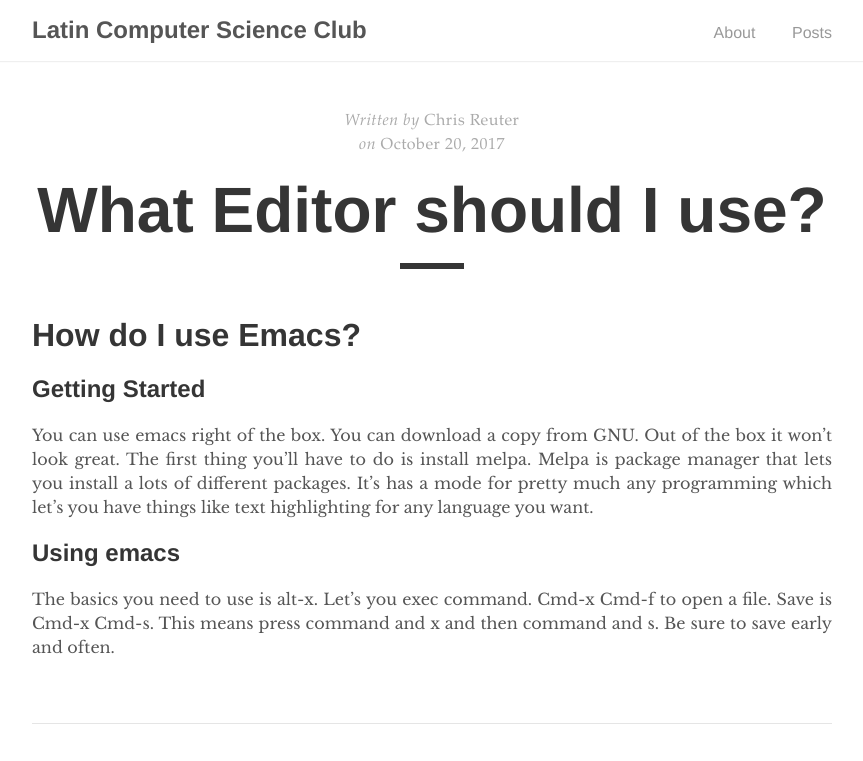
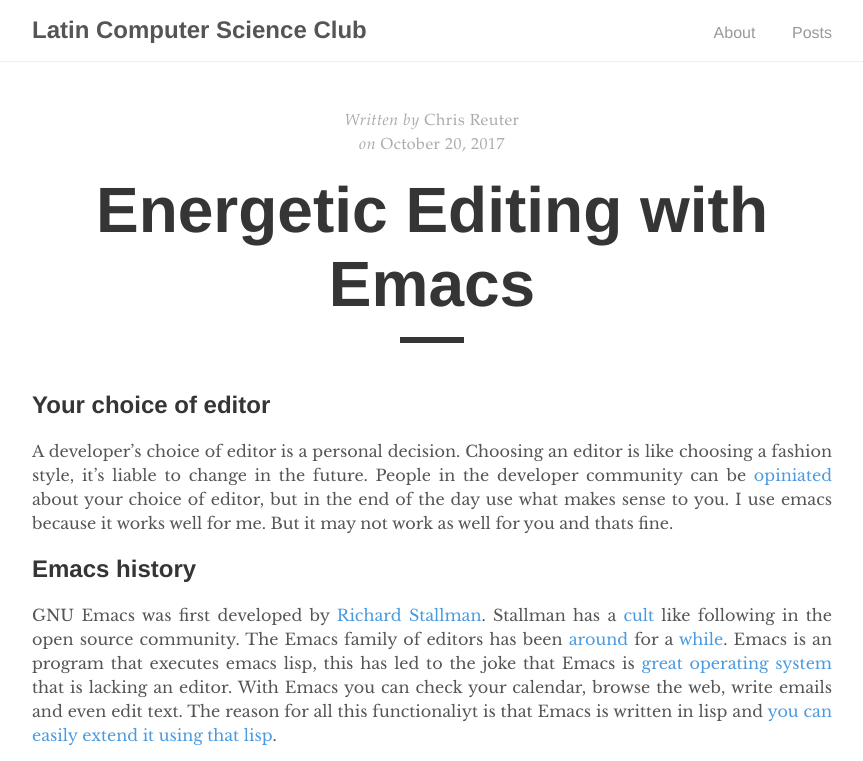
Before and after one commit to A-Vadali/Cs_Club, a Jekyll site: the page built from _posts/2017-10-20-editors.md, in a window 1280 px wide and 1400 px high. Shown: the top 761 px of the window, without its empty margins (208-1071 px from the left). Built offline with Jekyll 4.4.1, drawn with Linux system fonts in a browser that asks for light colours; some of the changed text lies outside the part shown.

Commit message:
started working on emacs article

```diff
--- a/_posts/2017-10-20-editors.md
+++ b/_posts/2017-10-20-editors.md
@@ -1,16 +1,40 @@
 ---
 layout: post
-title: "What Editor should I use?"
+title: "Energetic Editing with Emacs"
 author: "Chris Reuter"
 ---
 
-# How do I use Emacs?
+
+
+## Your choice of editor
+
+A developer's choice of editor is a personal decision. Choosing an editor is like choosing a fashion style, it's liable to change in the future. People in the developer community can be [opiniated](https://en.wikipedia.org/wiki/Editor_war) about your choice of editor, but in the end of the day use what makes sense to you. I use emacs because it works well for me. But it may not work as well for you and thats fine.
+
+
+## Emacs history
+
+GNU Emacs was first developed by [Richard Stallman](https://stallman.org/). Stallman has a [cult](https://www.youtube.com/watch?v=qIF5xnkcncI) like following in the open source community. The Emacs family of editors has been [around](https://www.jwz.org/doc/emacs-timeline.html) for a [while](https://www.emacswiki.org/emacs/EmacsHistory). Emacs is an program that executes emacs lisp, this has led to the joke that Emacs is [great operating system](http://wiki.c2.com/?EmacsAsOperatingSystem) that is lacking an editor. With Emacs you can check your calendar, browse the web, write emails and even edit text. The reason for all this functionaliyt is that Emacs is written in lisp and [you can easily extend it using that lisp](https://www.gnu.org/software/emacs/manual/html_mono/eintr.html).
 
 ## Getting Started
 
-You can use emacs right of the box. You can download a copy from GNU. Out of the box it won't look great. The first thing you'll have to do is install melpa. Melpa is package manager that lets you install a lots of different packages. It's has a mode for pretty much any programming which let's you have things like text highlighting for any language you want.
+![emacs](https://www.gnu.org/software/emacs/tour/images/splash.png)
+Out of the box Emacs won't look very pretty.  You can download a copy from [GNU](https://www.gnu.org/software/emacs/). The first thing I like to do is to disable the menu, tool and scroll bars. You can do this by opening a file called .emacs. Press C-x C-f, C means control, so you would hit Control x and then Control f, you should see a menu bar at the bottom type .emacs into it and hit enter. A new buffer should appear that is empty. Copy and paste the following lines into the file.
 
-## Using emacs
+    (menu-bar-mode -1)
+    (toggle-scroll-bar -1)
+    (tool-bar-mode -1)
+
+Then press C-x C-s to save it. Now close emacs and reopen it you'll notice that emacs is now more streamlined. Now to install a theme you'll need to install melpa. Melpa is package manager that let's you install lots of different emacs packages. Insert this into your .emacs.
+
+    (require 'package)
+    (setq package-enable-at-startup nil)
+    (add-to-list 'package-archives
+	     '("melpa" . "https://melpa.org/packages/"))
+
+    (package-initialize)
+
+
+## Navigating text
 
 The basics you need to use is alt-x. Let's you exec command. Cmd-x Cmd-f to open
 a file. Save is Cmd-x Cmd-s. This means press command and x and then command and
```
Also changed, not shown: about.md (line endings or trailing spaces), 15 other files.
